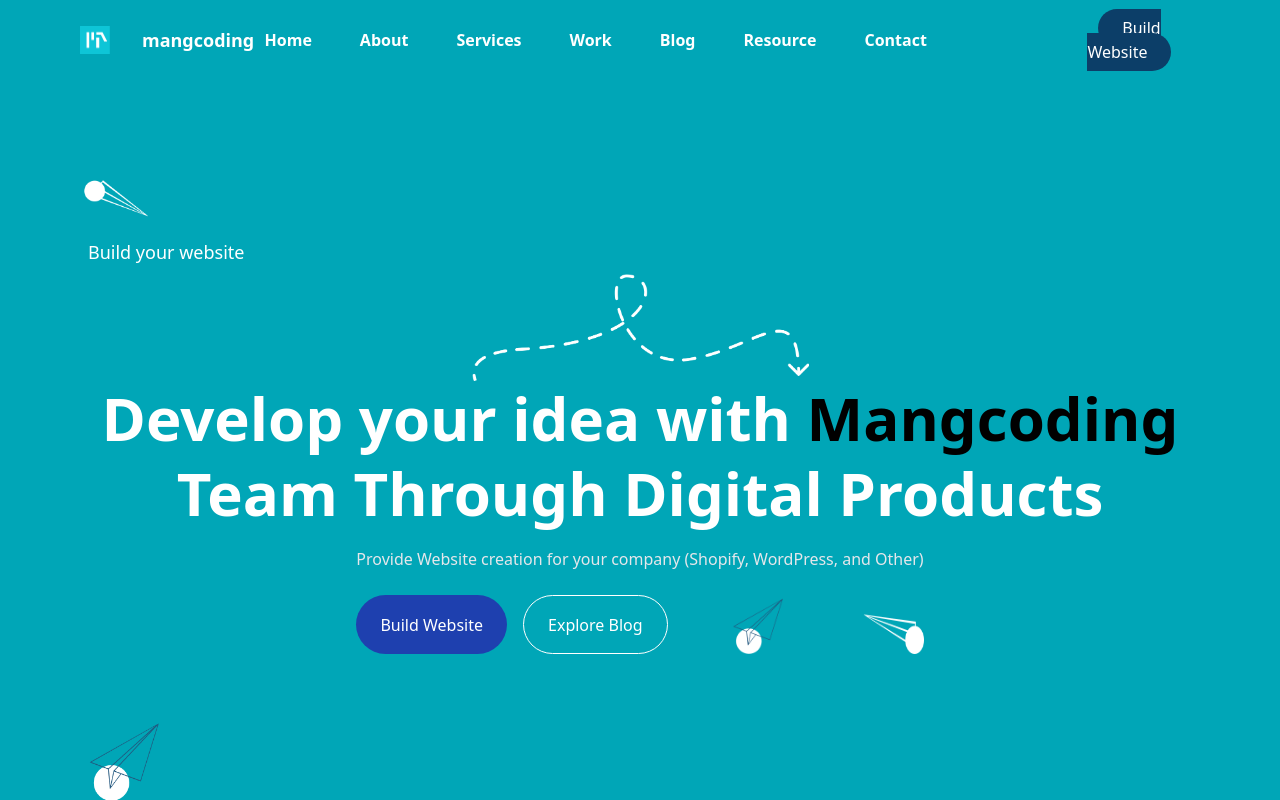
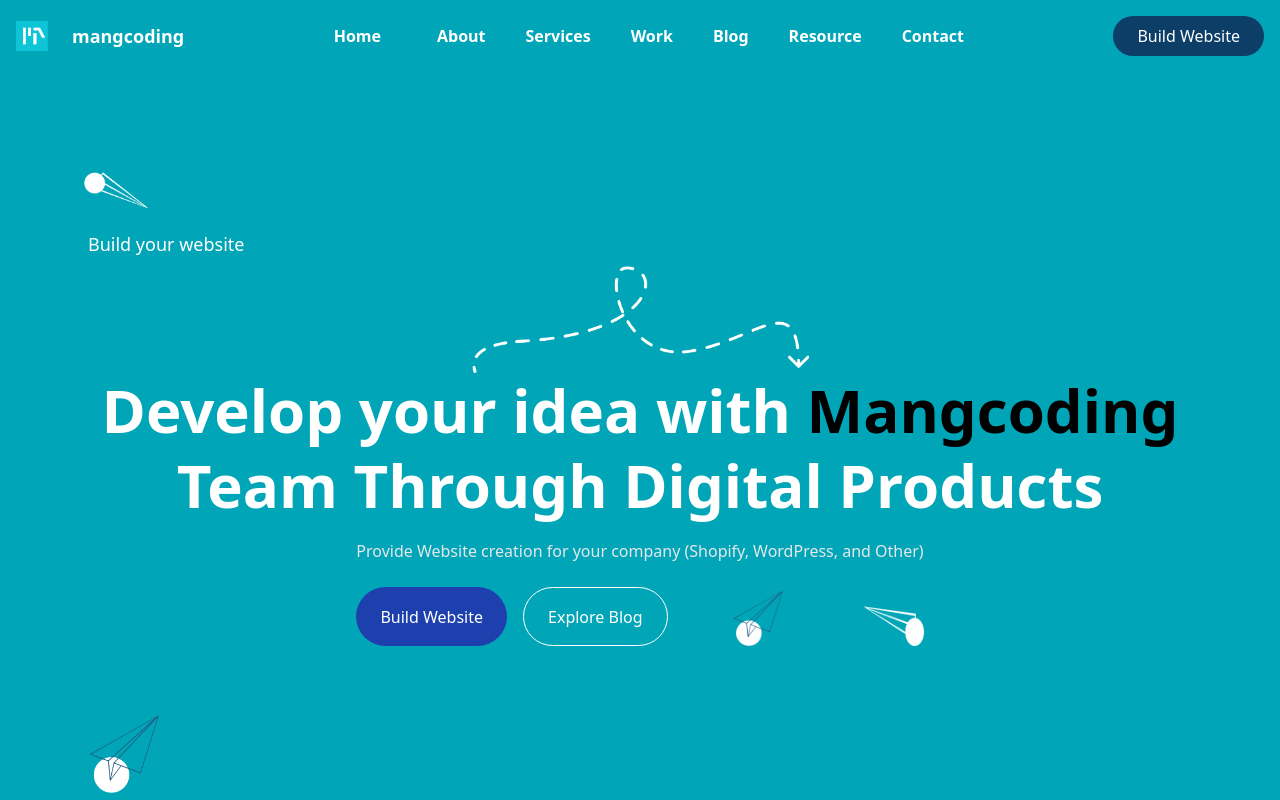
Before and after one commit to MUHAMAD-NUR-AIDUL-HARPAN/Home-page-mangcoding, a website: page index.html in a window 1280 px wide. Drawn offline with nearby package versions, Linux system fonts and the light colour scheme.

Commit message:
Mengubah navigasi

```diff
--- a/index.html
+++ b/index.html
@@ -10,40 +10,70 @@
   </head>
   <body class="font-sans">
 
-    <header class="bg-[#00A6B7] w-full mx-auto flex items-center justify-between py-4 px-4 sm:px-6 md:px-12 lg:px-20 relative">
-      <div class="flex items-center space-x-4">  <img src="src/img/logomangcoding.png" alt="Mangcoding Logo" class="w-[30px]" />
+    <header class="bg-[#00A6B7]">
+      <!-- Wrapper Header -->
+      <div class="max-w-screen-xl mx-auto px-4 py-4 flex items-center justify-between">
+        <!-- Logo & Brand -->
+        <div class="flex items-center space-x-3">
+          <img src="src/img/logomangcoding.png" alt="Mangcoding Logo" class="w-8" />
           <span class="text-lg font-bold text-white">mangcoding</span>
         </div>
 
-      <button id="menu-btn" class="lg:hidden focus:outline-none">
+        <!-- Navigasi Desktop -->
+        <nav id="menu" class="hidden lg:flex items-center space-x-4">
+          <a href="#home" class="text-white font-semibold px-3 py-2 hover:bg-[#008291] rounded transition-colors duration-300">Home</a>
+          <a href="#about" class="text-white font-semibold px-3 py-2 hover:bg-[#008291] rounded transition-colors duration-300">About</a>
+          <a href="#services" class="text-white font-semibold px-3 py-2 hover:bg-[#008291] rounded transition-colors duration-300">Services</a>
+          <a href="#work" class="text-white font-semibold px-3 py-2 hover:bg-[#008291] rounded transition-colors duration-300">Work</a>
+          <a href="#blog" class="text-white font-semibold px-3 py-2 hover:bg-[#008291] rounded transition-colors duration-300">Blog</a>
+          <a href="#resource" class="text-white font-semibold px-3 py-2 hover:bg-[#008291] rounded transition-colors duration-300">Resource</a>
+          <a href="#contact" class="text-white font-semibold px-3 py-2 hover:bg-[#008291] rounded transition-colors duration-300">Contact</a>
+        </nav>
+
+        <!-- Tombol Build Website (Desktop) -->
+        <div class="hidden lg:block">
+          <button class="px-6 py-2 bg-[#0c3e68] rounded-full text-white hover:bg-[#0a3153] transition-colors duration-300">
+            Build Website
+          </button>
+        </div>
+
+        <!-- Tombol Menu Mobile -->
+        <div class="lg:hidden">
+          <button id="menu-btn" class="focus:outline-none">
             <img src="src/img/humburger.png" alt="menu" class="w-8">
           </button>
+        </div>
+      </div>
 
-      <nav id="menu" class="hidden lg:flex lg:items-center lg:mx-auto lg:flex-row absolute lg:static bg-[#00A6B7] lg:bg-transparent top-full left-0 w-full lg:w-auto z-10 space-y-4 lg:space-y-0 lg:gap-6 p-6 lg:p-0 shadow-md lg:shadow-none transition-all duration-300">
-        <a href="#home" class="text-white font-semibold block lg:inline-block px-3 py-2 hover:bg-[#008291] rounded transition-colors duration-300">Home</a>
-        <a href="#home" class="text-white font-semibold block lg:inline-block px-3 py-2 hover:bg-[#008291] rounded transition-colors duration-300">About</a>
-        <a href="#footer" class="text-white font-semibold block lg:inline-block px-3 py-2 hover:bg-[#008291] rounded transition-colors duration-300">Services</a>
-        <a href="#work" class="text-white font-semibold block lg:inline-block px-3 py-2 hover:bg-[#008291] rounded transition-colors duration-300">Work</a>
-        <a href="#bloge" class="text-white font-semibold block lg:inline-block px-3 py-2 hover:bg-[#008291] rounded transition-colors duration-300">Blog</a>
-        <a href="#" class="text-white font-semibold block lg:inline-block px-3 py-2 hover:bg-[#008291] rounded transition-colors duration-300">Resource</a>
-        <a href="#footer" class="text-white font-semibold block lg:inline-block px-3 py-2 hover:bg-[#008291] rounded transition-colors duration-300">Contact</a>
-        <button class="lg:pl-24">
-          <span class="lg:ml-auto px-6 py-2 rounded-full bg-[#0c3e68] text-white hover:bg-[#0a3153] transition-colors duration-300">Build Website</span>
+      <!-- Navigasi Mobile (default disembunyikan, aktifkan dengan JS) -->
+      <div id="mobile-menu" class="lg:hidden hidden">
+        <nav class="flex flex-col bg-[#00A6B7] px-4 py-4 space-y-2">
+          <a href="#home" class="text-white font-semibold px-3 py-2 hover:bg-[#008291] rounded transition-colors duration-300">Home</a>
+          <a href="#about" class="text-white font-semibold px-3 py-2 hover:bg-[#008291] rounded transition-colors duration-300">About</a>
+          <a href="#services" class="text-white font-semibold px-3 py-2 hover:bg-[#008291] rounded transition-colors duration-300">Services</a>
+          <a href="#work" class="text-white font-semibold px-3 py-2 hover:bg-[#008291] rounded transition-colors duration-300">Work</a>
+          <a href="#blog" class="text-white font-semibold px-3 py-2 hover:bg-[#008291] rounded transition-colors duration-300">Blog</a>
+          <a href="#resource" class="text-white font-semibold px-3 py-2 hover:bg-[#008291] rounded transition-colors duration-300">Resource</a>
+          <a href="#contact" class="text-white font-semibold px-3 py-2 hover:bg-[#008291] rounded transition-colors duration-300">Contact</a>
+          <button class="w-full text-left px-3 py-2 bg-[#0c3e68] rounded-full text-white hover:bg-[#0a3153] transition-colors duration-300">
+            Build Website
           </button>
         </nav>
+      </div>
     </header>
 
     <script>
       const menuBtn = document.getElementById('menu-btn');
-      const menu = document.getElementById('menu');
+      const mobileMenu = document.getElementById('mobile-menu');
 
       menuBtn.addEventListener('click', () => {
-        menu.classList.toggle('hidden');
+        mobileMenu.classList.toggle('hidden');
       });
     </script>
 
 
-    <main id="home" class="bg-[#00A6B7] sm:mx-auto text-center sm:text-left px-6 py-20 h-screen w-full">
+
+    <main id="home" class="bg-[#00A6B7] sm:mx-auto text-center sm:text-left px-6 py-20 w-full">
       <img src="src/img/bola.png" alt="bola" class="pl-14 w-[135px]">
       <p class="text-lg md:pl-16 text-white">Build your website</p>
       <h1 class="text-4xl md:text-[60px] font-bold leading-tight mt-2 text-center text-white">
--- a/src/input.css
+++ b/src/input.css
@@ -5,5 +5,12 @@
       overflow-x: hidden;
       height: 100%;
       margin:0;
+      min-height: 100vh;
+      display: flex;
+      flex-direction: column;
     }
   }
+
+  #footer {
+    margin-top: auto;
+  }
```
Also changed, not shown: src/output.css. Lines whose indentation alone changed are shown as unchanged.
